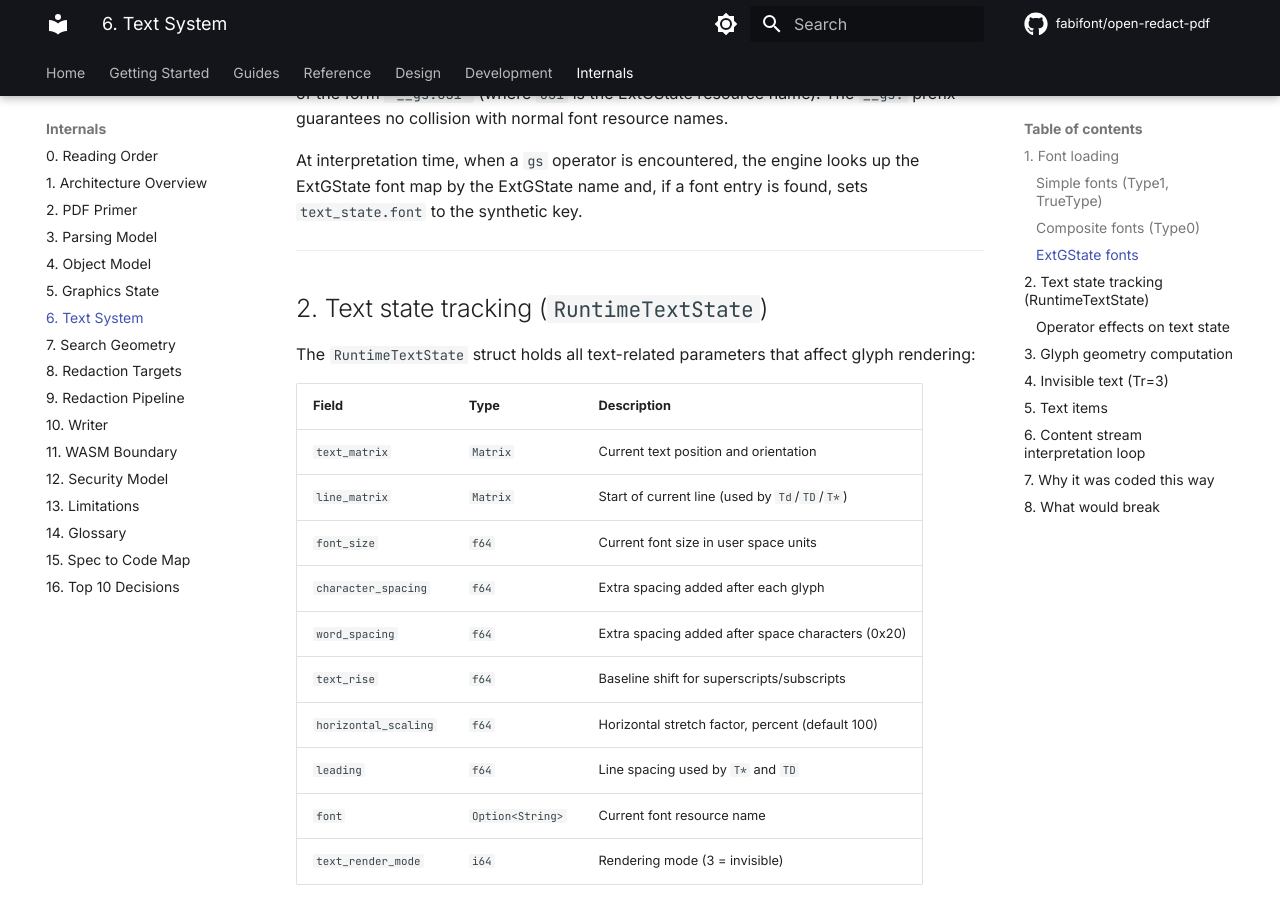
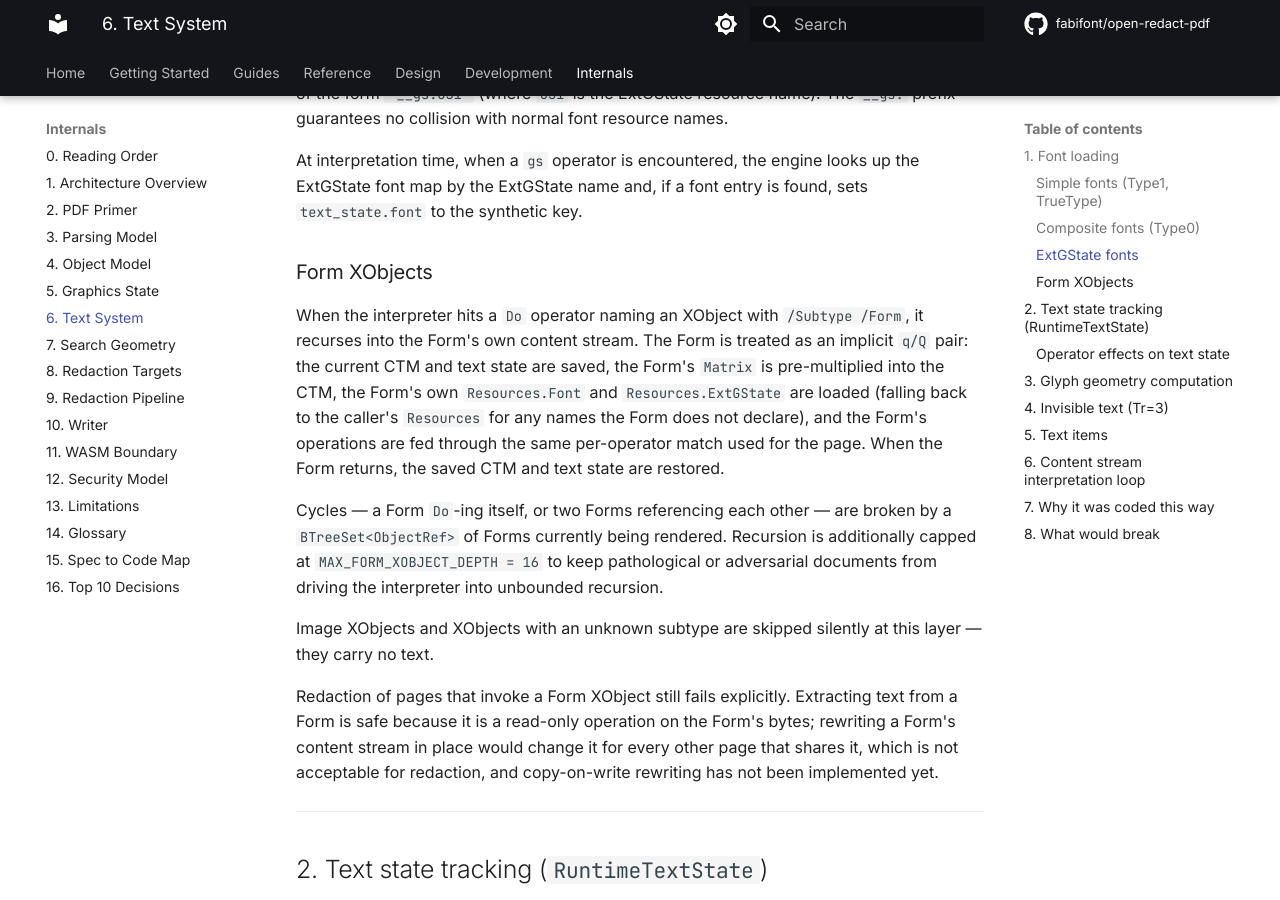
Before and after one commit to fabifont/open-redact-pdf, an MkDocs documentation site: the page built from docs/internals/06-text-system.md, in a window 1280 px wide and 900 px high, scrolled down 1818 px. Built offline with MkDocs 1.6.1 and Material for MkDocs 9.7.7, drawn with Linux system fonts in a browser that asks for light colours; comment, search, counter and statistics services are not loaded.

Commit message:
docs: document Form XObject traversal for text
The supported-subset reference, roadmap, text-system internals,
glossary, redaction-pipeline internals, and limitations page now reflect
the new state: text extraction and search traverse Form XObjects,
while redaction of pages that invoke a Form still fails explicitly and
remains the next priority.

```diff
--- a/docs/internals/06-text-system.md
+++ b/docs/internals/06-text-system.md
@@ -49,6 +49,16 @@ The `gs` operator in a content stream sets the current graphics state from a nam
 At load time, the engine scans all ExtGState entries in the page resources. For each entry that contains a `Font` array, it loads the referenced font and stores it under a synthetic key of the form `"__gs:GS1"` (where `GS1` is the ExtGState resource name). The `__gs:` prefix guarantees no collision with normal font resource names.
 
 At interpretation time, when a `gs` operator is encountered, the engine looks up the ExtGState font map by the ExtGState name and, if a font entry is found, sets `text_state.font` to the synthetic key.
+
+### Form XObjects
+
+When the interpreter hits a `Do` operator naming an XObject with `/Subtype /Form`, it recurses into the Form's own content stream. The Form is treated as an implicit `q/Q` pair: the current CTM and text state are saved, the Form's `Matrix` is pre-multiplied into the CTM, the Form's own `Resources.Font` and `Resources.ExtGState` are loaded (falling back to the caller's `Resources` for any names the Form does not declare), and the Form's operations are fed through the same per-operator match used for the page. When the Form returns, the saved CTM and text state are restored.
+
+Cycles — a Form `Do`-ing itself, or two Forms referencing each other — are broken by a `BTreeSet<ObjectRef>` of Forms currently being rendered. Recursion is additionally capped at `MAX_FORM_XOBJECT_DEPTH = 16` to keep pathological or adversarial documents from driving the interpreter into unbounded recursion.
+
+Image XObjects and XObjects with an unknown subtype are skipped silently at this layer — they carry no text.
+
+Redaction of pages that invoke a Form XObject still fails explicitly. Extracting text from a Form is safe because it is a read-only operation on the Form's bytes; rewriting a Form's content stream in place would change it for every other page that shares it, which is not acceptable for redaction, and copy-on-write rewriting has not been implemented yet.
 
 ---
 
```
Also changed, not shown: docs/internals/09-redaction-pipeline.md (+1 -1 lines), docs/internals/13-limitations.md (+1 -2 lines), docs/internals/14-glossary.md (+1 -1 lines), docs/reference/supported-subset.md (+2 -1 lines), docs/roadmap.md (+1 -1 lines).
